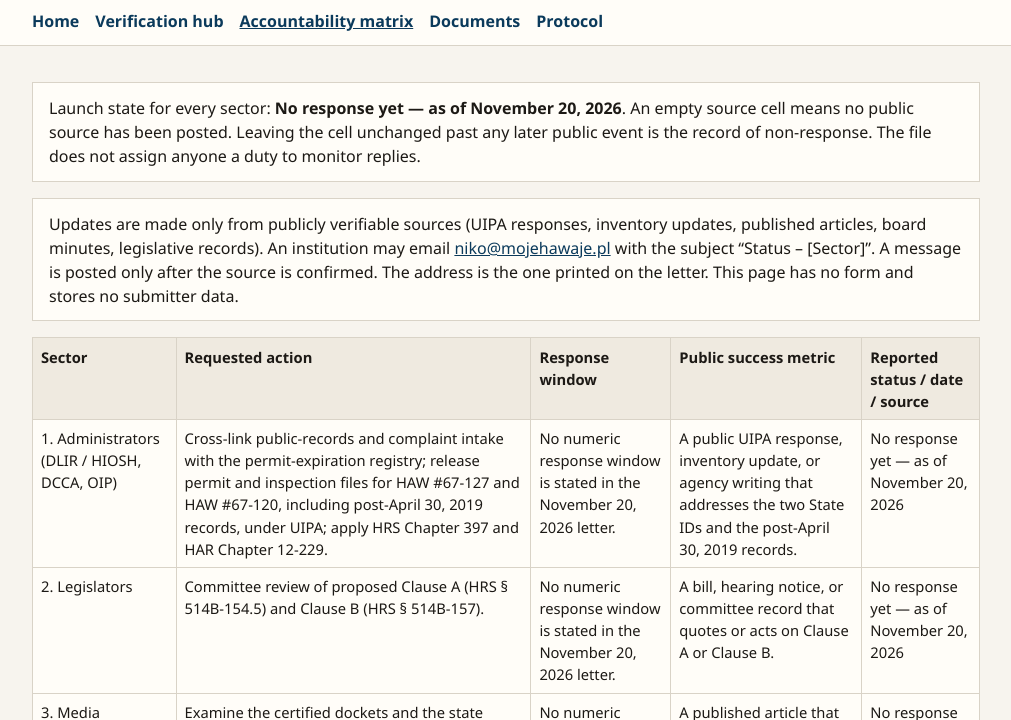
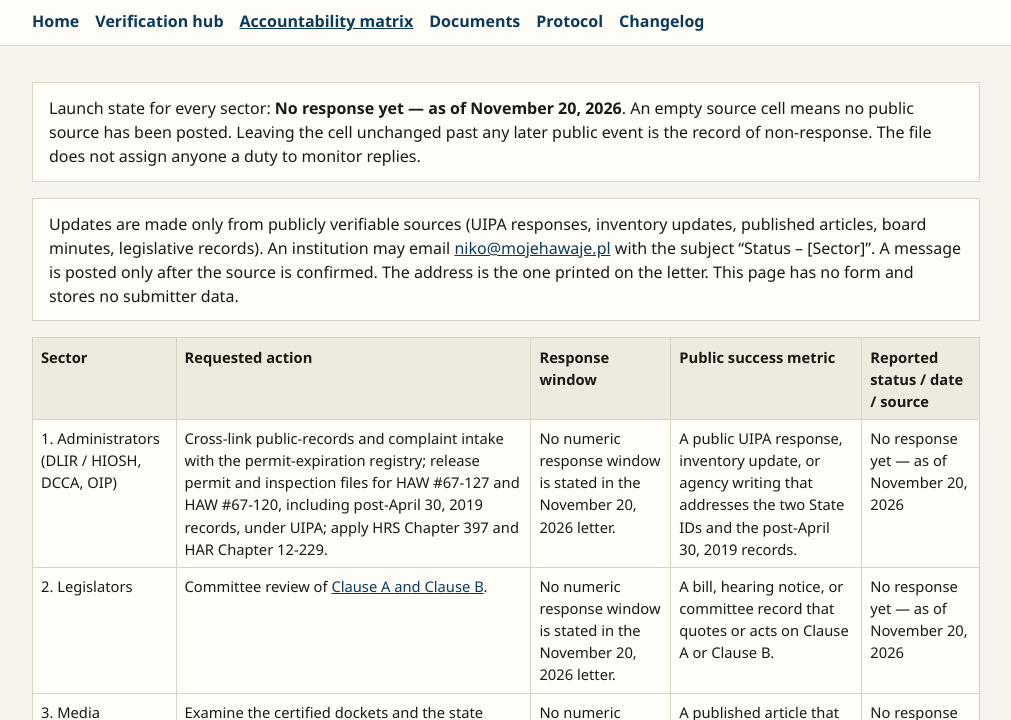
Before and after one commit to harmonic-ops-machine/field-20261120, a website built with Vite: page apps/web/matrix.html in a window 1280 px wide. Shown: the part 80-800 px from the top of the page, without its empty margins (134-1145 px from the left). Built offline with nearby package versions, Linux system fonts and the light colour scheme.

Commit message:
Link the changelog, keep the clause link, and note the letter PDF is the letter text.

```diff
--- a/apps/web/matrix.html
+++ b/apps/web/matrix.html
@@ -17,6 +17,7 @@
           <a href="./matrix.html" aria-current="page">Accountability matrix</a>
           <a href="./documents.html">Documents</a>
           <a href="./protocol.html">Protocol</a>
+          <a href="./changelog.html">Changelog</a>
         </nav>
       </div>
     </header>
@@ -93,7 +94,7 @@
       </div>
       <h2>Pending</h2>
       <p>A pending row is visible and is not a finding. The checker writes these when a fetch fails, the model is absent, or the quote gate rejects a proposal.</p>
-      <ul id="pending-list"></ul>
+      <ul id="pending-list"><li>No pending items.</li></ul>
       <h2>Status update protocol</h2>
       <p>A posted update uses four fields only: Sector, Action taken, Date, Supporting document link. The machine-readable copy is <a href="./data/matrix.json">data/matrix.json</a>.</p>
       <h2>Changelog</h2>
--- a/apps/web/src/matrix-view.ts
+++ b/apps/web/src/matrix-view.ts
@@ -1,4 +1,5 @@
 type Sector = {
+  id: string;
   sector: string;
   requested: string;
   window: string;
@@ -25,17 +26,27 @@ if (body) {
   body.replaceChildren();
   for (const sector of matrix.sectors as Sector[]) {
     const row = document.createElement("tr");
-    for (const value of [
+    const values = [
       sector.sector,
       sector.requested,
       sector.window,
       sector.metric,
       sector.source ? `${sector.status} Source: ${sector.source}` : sector.status,
-    ]) {
+    ];
+    values.forEach((value, index) => {
       const cell = document.createElement("td");
-      cell.textContent = value;
+      if (index === 1 && sector.id === "legislators") {
+        cell.append("Committee review of ");
+        const link = document.createElement("a");
+        link.href = "./documents.html#clauses";
+        link.textContent = "Clause A and Clause B";
+        cell.append(link);
+        cell.append(".");
+      } else {
+        cell.textContent = value;
+      }
       row.append(cell);
-    }
+    });
     body.append(row);
   }
 }
@@ -43,6 +54,7 @@ if (body) {
 if (pendingList) {
   const pending = await fetch("./data/pending.json").then((response) => response.json());
   const items = pending.items as PendingItem[];
+  pendingList.replaceChildren();
   if (items.length === 0) {
     const item = document.createElement("li");
     item.textContent = "No pending items.";
--- a/packages/verify/render-changelog.mjs
+++ b/packages/verify/render-changelog.mjs
@@ -22,6 +22,7 @@ const html = `<!doctype html>
           <a href="./index.html">Home</a>
           <a href="./verify.html">Verification hub</a>
           <a href="./matrix.html">Accountability matrix</a>
+          <a href="./documents.html">Documents</a>
           <a href="./protocol.html">Protocol</a>
           <a href="./changelog.html" aria-current="page">Changelog</a>
         </nav>
```
Also changed, not shown: apps/web/changelog.html (+1 -0 lines), apps/web/documents.html (+2 -1 lines), apps/web/index.html (+3 -1 lines), apps/web/protocol.html (+1 -0 lines), apps/web/verify.html (+1 -0 lines).
